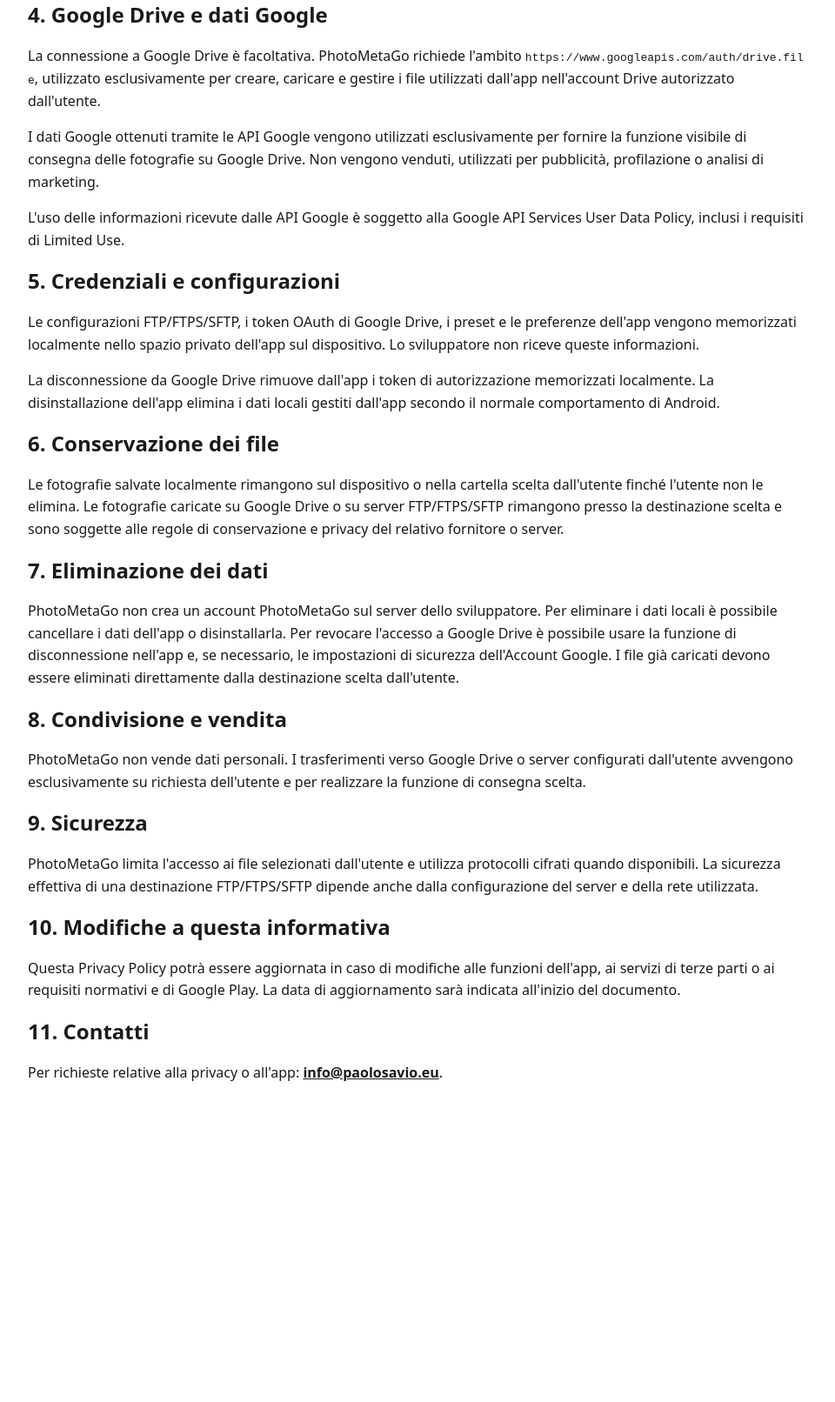
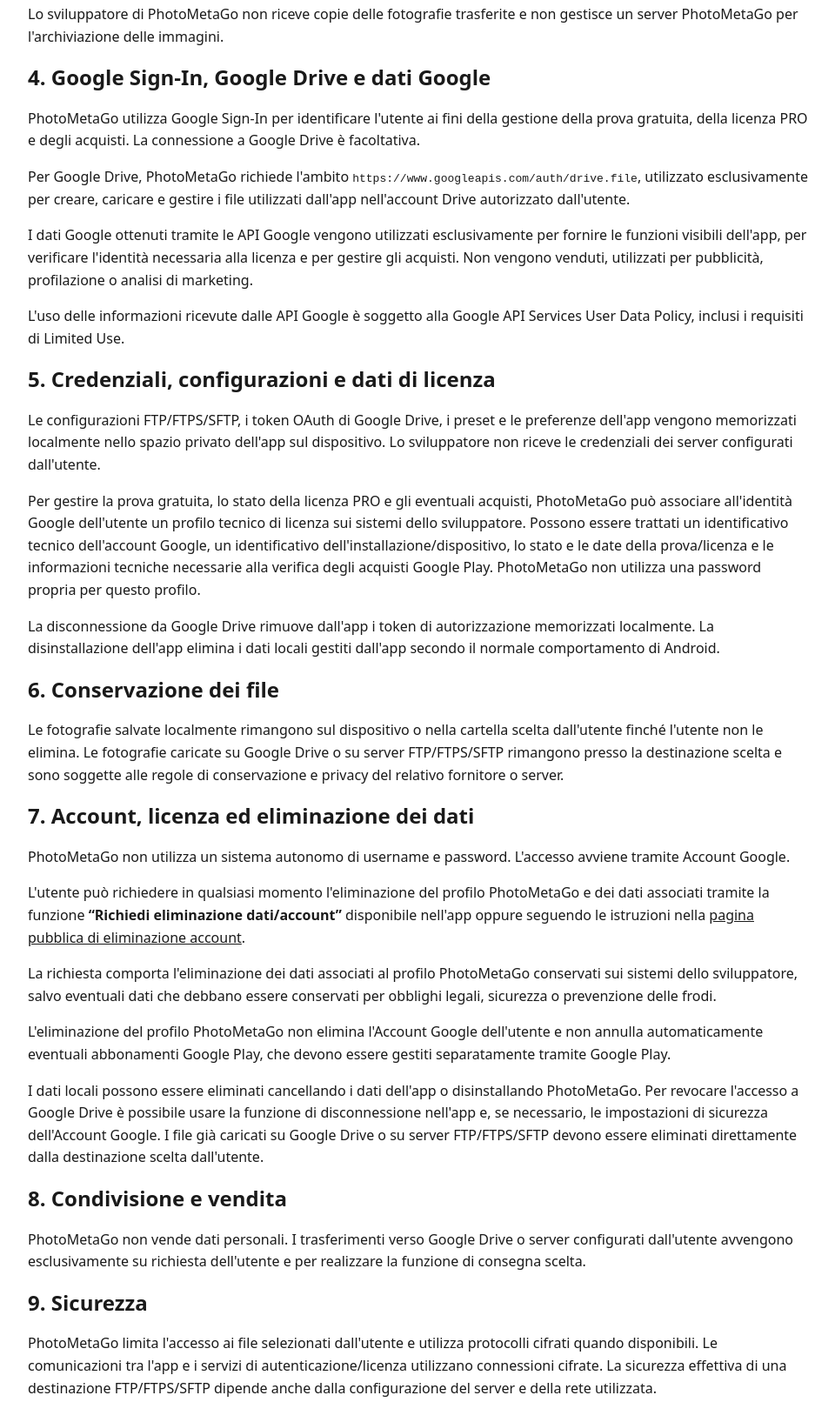
Before and after one commit to Mendopauls/paolosavioph, a plain HTML site: page privacy/photometago/index.html in a window 1280 px wide. Shown: the part 938-2550 px from the top of the page at 87% size, without its empty margins (158-1118 px from the left). Before the commit the page ends 2224 px from the top, so only its background shows below. Drawn offline with Linux system fonts and the light colour scheme.

Commit message:
Update PhotoMetaGo privacy policy for account deletion and licensing

```diff
--- a/privacy/photometago/index.html
+++ b/privacy/photometago/index.html
@@ -6,15 +6,16 @@
 <title>Privacy Policy - PhotoMetaGo</title>
 <meta name="description" content="Privacy Policy ufficiale di PhotoMetaGo, sviluppata da Paolo Savio Videomaker e Fotografo.">
 <style>
-body{font-family:system-ui,-apple-system,Segoe UI,Roboto,Arial,sans-serif;max-width:900px;margin:40px auto;padding:0 20px;line-height:1.6;color:#1a1a1a}h1,h2{line-height:1.2}a{color:inherit}code{word-break:break-all}.lang{margin:0 0 24px}
+body{font-family:system-ui,-apple-system,Segoe UI,Roboto,Arial,sans-serif;max-width:900px;margin:40px auto;padding:0 20px;line-height:1.6;color:#1a1a1a}h1,h2{line-height:1.2}a{color:inherit}code{word-break:break-all}.lang{margin:0 0 24px}.notice{padding:14px 16px;border:1px solid #ccc;border-radius:10px;background:#f7f7f7}
 </style>
 </head>
 <body>
 <p class="lang"><a href="./en/">English version</a></p>
 <h1>Privacy Policy - PhotoMetaGo</h1>
-<p><strong>Ultimo aggiornamento:</strong> 22 settembre 2026</p>
+<p><strong>Ultimo aggiornamento:</strong> 5 ottobre 2026</p>
 <p><strong>Sviluppatore:</strong> Paolo Savio Videomaker e Fotografo</p>
 <p><strong>Contatto privacy:</strong> <a href="mailto:info@paolosavio.eu">info@paolosavio.eu</a></p>
+<p class="notice"><strong>Eliminazione account e dati:</strong> consulta la <a href="./delete-account/">pagina dedicata alla richiesta di eliminazione</a>.</p>
 
 <h2>1. Scopo dell'app</h2>
 <p>PhotoMetaGo è un'app per fotografi che consente di ricevere immagini da fotocamere compatibili tramite FTP, applicare metadati IPTC/XMP, gestire preset metadata e inviare fotografie verso destinazioni scelte dall'utente, incluse Google Drive e connessioni FTP/FTPS/SFTP.</p>
@@ -32,26 +33,32 @@
 </ul>
 <p>Lo sviluppatore di PhotoMetaGo non riceve copie delle fotografie trasferite e non gestisce un server PhotoMetaGo per l'archiviazione delle immagini.</p>
 
-<h2>4. Google Drive e dati Google</h2>
-<p>La connessione a Google Drive è facoltativa. PhotoMetaGo richiede l'ambito <code>https://www.googleapis.com/auth/drive.file</code>, utilizzato esclusivamente per creare, caricare e gestire i file utilizzati dall'app nell'account Drive autorizzato dall'utente.</p>
-<p>I dati Google ottenuti tramite le API Google vengono utilizzati esclusivamente per fornire la funzione visibile di consegna delle fotografie su Google Drive. Non vengono venduti, utilizzati per pubblicità, profilazione o analisi di marketing.</p>
+<h2>4. Google Sign-In, Google Drive e dati Google</h2>
+<p>PhotoMetaGo utilizza Google Sign-In per identificare l'utente ai fini della gestione della prova gratuita, della licenza PRO e degli acquisti. La connessione a Google Drive è facoltativa.</p>
+<p>Per Google Drive, PhotoMetaGo richiede l'ambito <code>https://www.googleapis.com/auth/drive.file</code>, utilizzato esclusivamente per creare, caricare e gestire i file utilizzati dall'app nell'account Drive autorizzato dall'utente.</p>
+<p>I dati Google ottenuti tramite le API Google vengono utilizzati esclusivamente per fornire le funzioni visibili dell'app, per verificare l'identità necessaria alla licenza e per gestire gli acquisti. Non vengono venduti, utilizzati per pubblicità, profilazione o analisi di marketing.</p>
 <p>L'uso delle informazioni ricevute dalle API Google è soggetto alla Google API Services User Data Policy, inclusi i requisiti di Limited Use.</p>
 
-<h2>5. Credenziali e configurazioni</h2>
-<p>Le configurazioni FTP/FTPS/SFTP, i token OAuth di Google Drive, i preset e le preferenze dell'app vengono memorizzati localmente nello spazio privato dell'app sul dispositivo. Lo sviluppatore non riceve queste informazioni.</p>
+<h2>5. Credenziali, configurazioni e dati di licenza</h2>
+<p>Le configurazioni FTP/FTPS/SFTP, i token OAuth di Google Drive, i preset e le preferenze dell'app vengono memorizzati localmente nello spazio privato dell'app sul dispositivo. Lo sviluppatore non riceve le credenziali dei server configurati dall'utente.</p>
+<p>Per gestire la prova gratuita, lo stato della licenza PRO e gli eventuali acquisti, PhotoMetaGo può associare all'identità Google dell'utente un profilo tecnico di licenza sui sistemi dello sviluppatore. Possono essere trattati un identificativo tecnico dell'account Google, un identificativo dell'installazione/dispositivo, lo stato e le date della prova/licenza e le informazioni tecniche necessarie alla verifica degli acquisti Google Play. PhotoMetaGo non utilizza una password propria per questo profilo.</p>
 <p>La disconnessione da Google Drive rimuove dall'app i token di autorizzazione memorizzati localmente. La disinstallazione dell'app elimina i dati locali gestiti dall'app secondo il normale comportamento di Android.</p>
 
 <h2>6. Conservazione dei file</h2>
 <p>Le fotografie salvate localmente rimangono sul dispositivo o nella cartella scelta dall'utente finché l'utente non le elimina. Le fotografie caricate su Google Drive o su server FTP/FTPS/SFTP rimangono presso la destinazione scelta e sono soggette alle regole di conservazione e privacy del relativo fornitore o server.</p>
 
-<h2>7. Eliminazione dei dati</h2>
-<p>PhotoMetaGo non crea un account PhotoMetaGo sul server dello sviluppatore. Per eliminare i dati locali è possibile cancellare i dati dell'app o disinstallarla. Per revocare l'accesso a Google Drive è possibile usare la funzione di disconnessione nell'app e, se necessario, le impostazioni di sicurezza dell'Account Google. I file già caricati devono essere eliminati direttamente dalla destinazione scelta dall'utente.</p>
+<h2 id="eliminazione-account">7. Account, licenza ed eliminazione dei dati</h2>
+<p>PhotoMetaGo non utilizza un sistema autonomo di username e password. L'accesso avviene tramite Account Google.</p>
+<p>L'utente può richiedere in qualsiasi momento l'eliminazione del profilo PhotoMetaGo e dei dati associati tramite la funzione <strong>“Richiedi eliminazione dati/account”</strong> disponibile nell'app oppure seguendo le istruzioni nella <a href="./delete-account/">pagina pubblica di eliminazione account</a>.</p>
+<p>La richiesta comporta l'eliminazione dei dati associati al profilo PhotoMetaGo conservati sui sistemi dello sviluppatore, salvo eventuali dati che debbano essere conservati per obblighi legali, sicurezza o prevenzione delle frodi.</p>
+<p>L'eliminazione del profilo PhotoMetaGo non elimina l'Account Google dell'utente e non annulla automaticamente eventuali abbonamenti Google Play, che devono essere gestiti separatamente tramite Google Play.</p>
+<p>I dati locali possono essere eliminati cancellando i dati dell'app o disinstallando PhotoMetaGo. Per revocare l'accesso a Google Drive è possibile usare la funzione di disconnessione nell'app e, se necessario, le impostazioni di sicurezza dell'Account Google. I file già caricati su Google Drive o su server FTP/FTPS/SFTP devono essere eliminati direttamente dalla destinazione scelta dall'utente.</p>
 
 <h2>8. Condivisione e vendita</h2>
 <p>PhotoMetaGo non vende dati personali. I trasferimenti verso Google Drive o server configurati dall'utente avvengono esclusivamente su richiesta dell'utente e per realizzare la funzione di consegna scelta.</p>
 
 <h2>9. Sicurezza</h2>
-<p>PhotoMetaGo limita l'accesso ai file selezionati dall'utente e utilizza protocolli cifrati quando disponibili. La sicurezza effettiva di una destinazione FTP/FTPS/SFTP dipende anche dalla configurazione del server e della rete utilizzata.</p>
+<p>PhotoMetaGo limita l'accesso ai file selezionati dall'utente e utilizza protocolli cifrati quando disponibili. Le comunicazioni tra l'app e i servizi di autenticazione/licenza utilizzano connessioni cifrate. La sicurezza effettiva di una destinazione FTP/FTPS/SFTP dipende anche dalla configurazione del server e della rete utilizzata.</p>
 
 <h2>10. Modifiche a questa informativa</h2>
 <p>Questa Privacy Policy potrà essere aggiornata in caso di modifiche alle funzioni dell'app, ai servizi di terze parti o ai requisiti normativi e di Google Play. La data di aggiornamento sarà indicata all'inizio del documento.</p>
```
